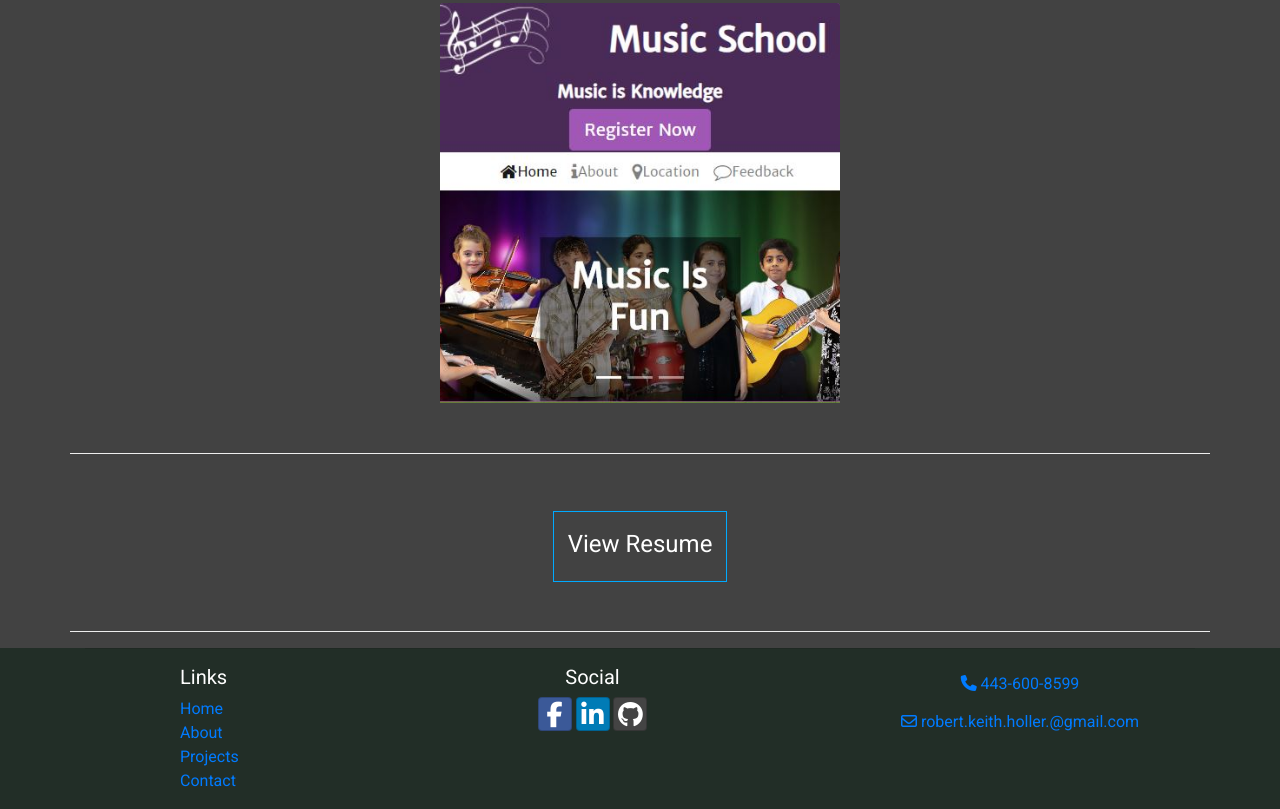
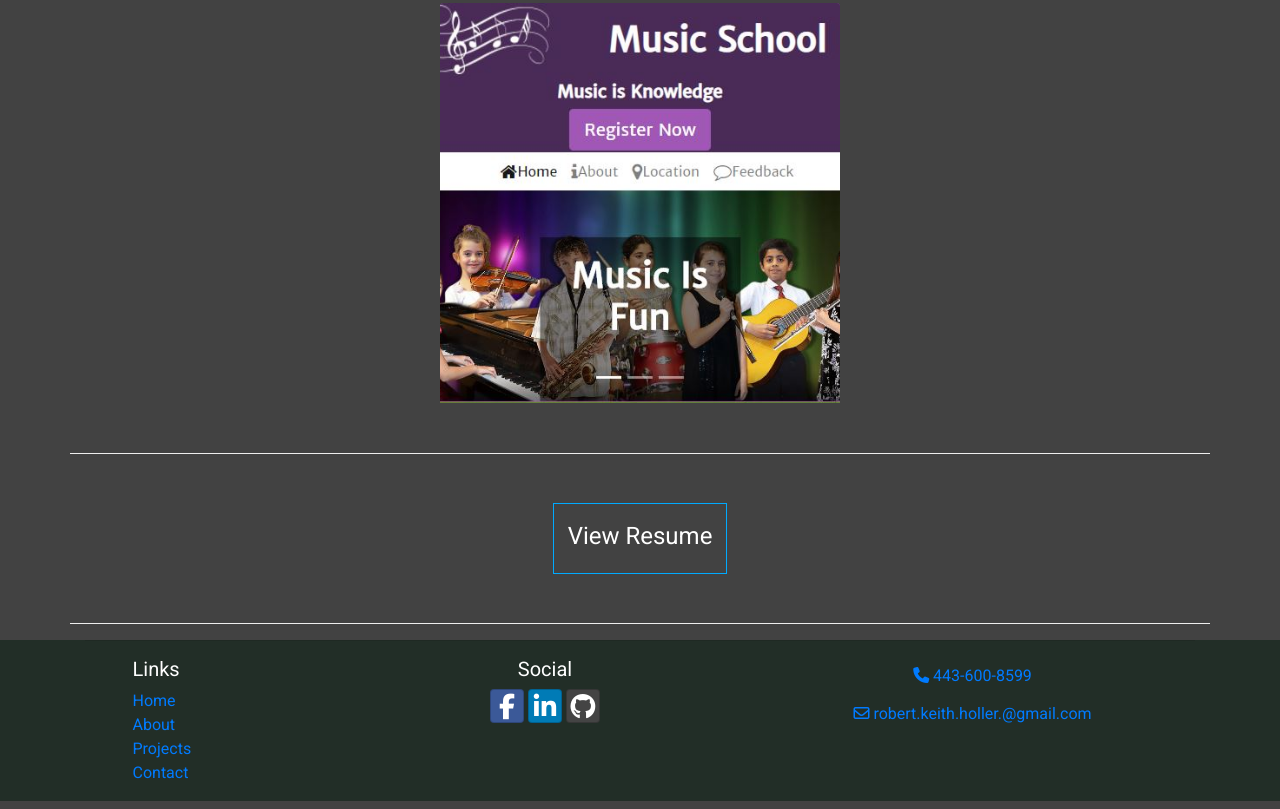
Before and after one commit to keithholler/keithholler.github.io, a website: page index.html in a window 1280 px wide. Shown: the part 1045-1854 px from the top of the page. Drawn offline with nearby package versions, Linux system fonts and the light colour scheme.

Commit message:
backcolor

```diff
--- a/css/styles-profile.css
+++ b/css/styles-profile.css
@@ -33,6 +33,7 @@ html {
   background-size: 100%;
   background-repeat: no-repeat;
   background-position: 50% 50%;
+  opacity: .5;
   z-index: -1; }
 
 .hero-text {
@@ -415,4 +416,4 @@ h1 span:nth-child(12) {
 div[class*="col"] {
   background-color: rgba(255, 0, 0, 0.2);
   outline: 1px dotted rgba(0, 0, 0, 0.5);
-}*/
+} */
--- a/index.html
+++ b/index.html
@@ -212,9 +212,9 @@
           </div>
         </div>
       </div>
-      <div class="row row-content">
+      <div class="row row-content align-items-center">
         <div class="col-md-8 mx-auto" data-aos="fade-up" data-aos-duration="1000">
-          <div class="col col-12 mx-auto text-center mt-2">
+          <div class="col col-12 mx-auto text-center">
             <a
               id="anc"
               title="RobertKeithHoller"
@@ -231,8 +231,8 @@
     <footer>
       <div class="container">
         <hr />
-        <div class="row">
-          <div class="col-4 col-sm-2 offset-1">
+        <div class="row justify-content-md-center">
+          <div class="col-4 col-sm-2">
             <h5>Links</h5>
             <ul class="list-unstyled">
               <li><a href="index.html">Home</a></li>
```
